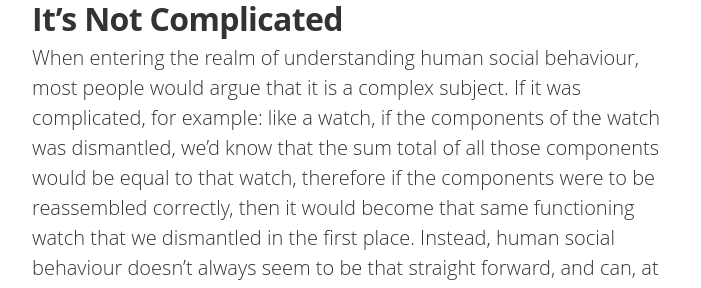
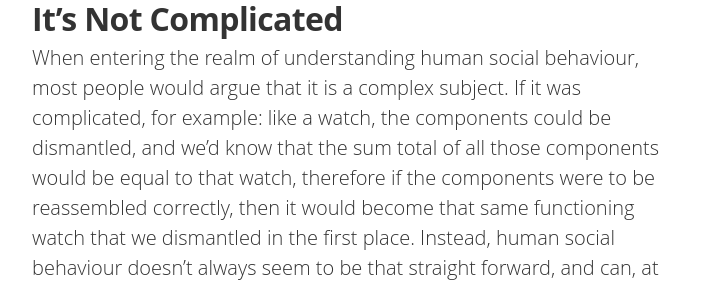
Before and after one commit to IamJackReed/JackReed, a Jekyll site: the page built from _posts/2017-10-20-conflict-caused-by-behavioural-diversity.md, in a window 1280 px wide and 900 px high, scrolled down 3510 px. Shown: the part 216-504 px from the top of the window, without its empty margins (288-989 px from the left). Built offline with Jekyll 4.4.1, drawn with Linux system fonts in a browser that asks for light colours; nearby versions of some CDN libraries; some web fonts are replaced; comment, search, counter and statistics services are not loaded; some of the changed text lies outside the part shown.

Commit message:
Update 2017-10-20-conflict-caused-by-behavioural-diversity.md

```diff
--- a/_posts/2017-10-20-conflict-caused-by-behavioural-diversity.md
+++ b/_posts/2017-10-20-conflict-caused-by-behavioural-diversity.md
@@ -47,7 +47,7 @@ Originally developed by NASA, utilised to assess and screen their astronauts. It
 "_We are in a far better position to observe instincts in animals or in primitives than in ourselves. This is due to the fact that we have grown accustomed to scrutinising our own actions and to seeking rational explanations for them._" **Carl Jung**
 
 ## It's Not Complicated
-<span style="color:#00000; font-family: 'open sans'; font-size: 1em; font-size: 20px; font-weight: 200; hyphens: none;">When entering the realm of understanding human social behaviour, most people would argue that it is a complex subject. If it was complicated, for example: like a watch, if the components of the watch was dismantled, we'd know that the sum total of all those components would be equal to that watch, therefore if the components were to be reassembled correctly, then it would become that same functioning watch that we dismantled in the first place. Instead, human social behaviour doesn't always seem to be that straight forward, and can, at times appear to be totally unpredictable, resembling that of a complex system, a bit like the financial markets, or the rain forest.
+<span style="color:#00000; font-family: 'open sans'; font-size: 1em; font-size: 20px; font-weight: 200; hyphens: none;">When entering the realm of understanding human social behaviour, most people would argue that it is a complex subject. If it was complicated, for example: like a watch, the components could be dismantled, and we'd know that the sum total of all those components would be equal to that watch, therefore if the components were to be reassembled correctly, then it would become that same functioning watch that we dismantled in the first place. Instead, human social behaviour doesn't always seem to be that straight forward, and can, at times appear to be totally unpredictable, resembling that of a complex system, a bit like the financial markets, or the rain forest.
 
 ## Why Did The Chicken Cross The Road?
 <span style="color:#00000; font-family: 'open sans'; font-size: 1em; font-size: 20px; font-weight: 200; hyphens: none;">What makes the subject of human social behaviour even more difficult to comprehend, is that it has a lot to do with how we think, for example asking, "_why did the chicken cross the road?_" The amount of different responses to this question demonstrates, that there can be many answers, some of them quite plausible, some even funny?! The answers given tend to be based on the perspective and understanding of the person providing the answer, but is that not how we approach and answer every question we are asked?
```
